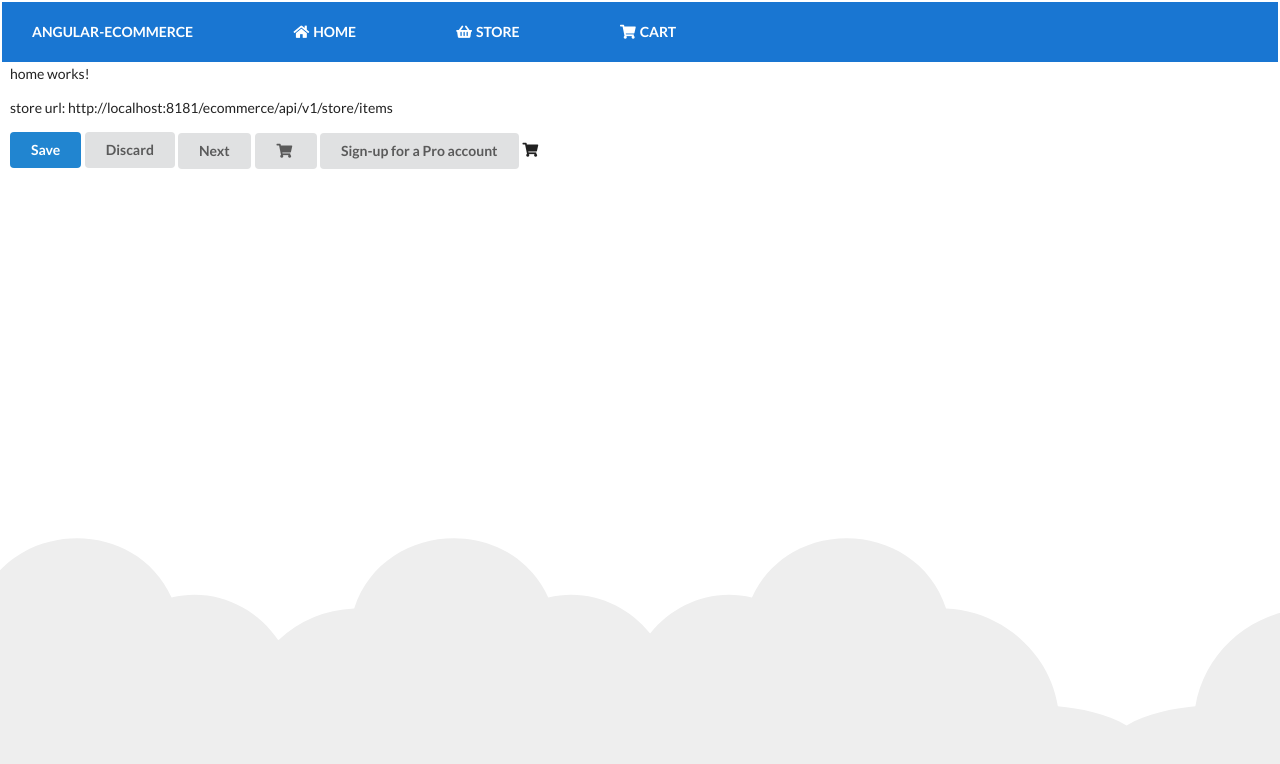
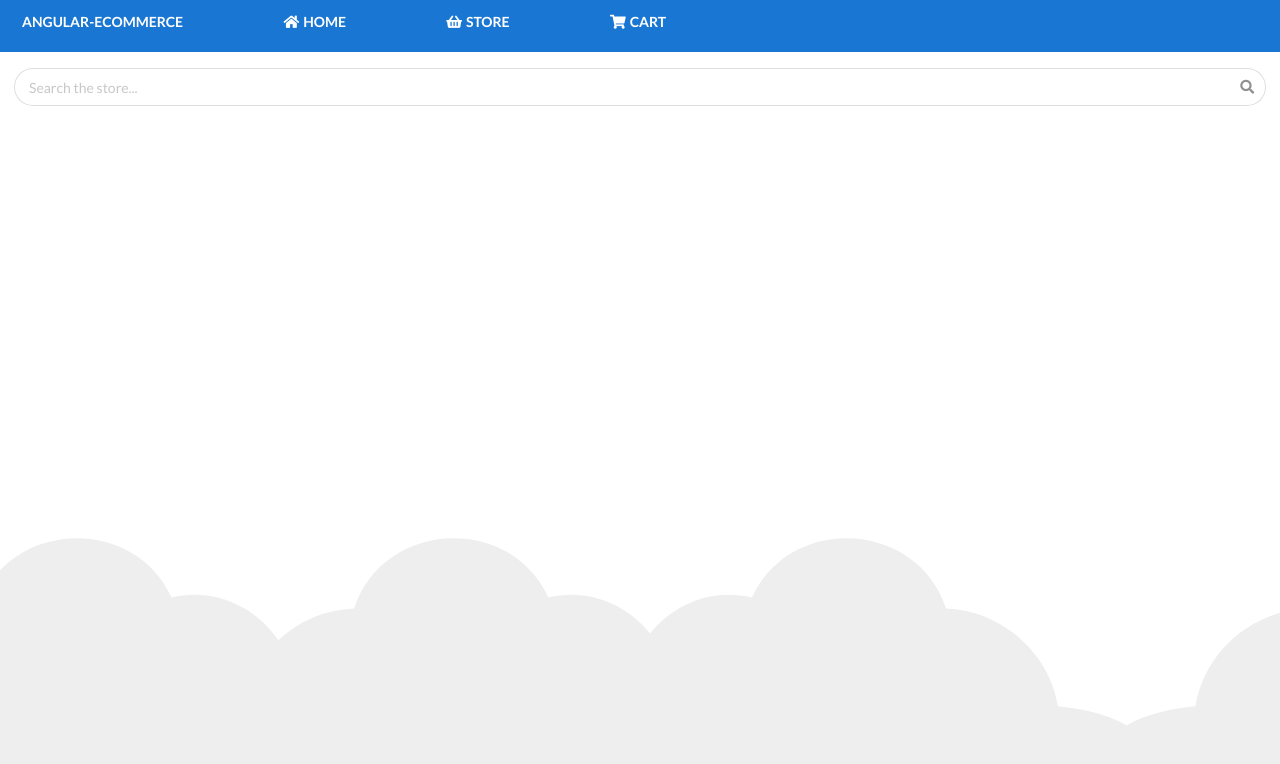
Before and after one commit to onelazyugy/angular-ecommerce-ui, an Angular app: page / in a window 1280 px wide. Shown: the top 764 px of the page. Built offline with nearby package versions, Linux system fonts and the light colour scheme.

Commit message:
clean up home page

```diff
--- a/src/app/app.component.html
+++ b/src/app/app.component.html
@@ -3,7 +3,7 @@
     <path id="Path_39" data-name="Path 39" d="M2379.709,863.793c10-93-77-171-168-149-52-114-225-105-264,15-75,3-140,59-152,133-30,2.83-66.725,9.829-93.5,26.25-26.771-16.421-63.5-23.42-93.5-26.25-12-74-77-130-152-133-39-120-212-129-264-15-54.084-13.075-106.753,9.173-138.488,48.9-31.734-39.726-84.4-61.974-138.487-48.9-52-114-225-105-264,15a162.027,162.027,0,0,0-103.147,43.044c-30.633-45.365-87.1-72.091-145.206-58.044-52-114-225-105-264,15-75,3-140,59-152,133-53,5-127,23-130,83-2,42,35,72,70,86,49,20,106,18,157,5a165.625,165.625,0,0,0,120,0c47,94,178,113,251,33,61.112,8.015,113.854-5.72,150.492-29.764a165.62,165.62,0,0,0,110.861-3.236c47,94,178,113,251,33,31.385,4.116,60.563,2.495,86.487-3.311,25.924,5.806,55.1,7.427,86.488,3.311,73,80,204,61,251-33a165.625,165.625,0,0,0,120,0c51,13,108,15,157-5a147.188,147.188,0,0,0,33.5-18.694,147.217,147.217,0,0,0,33.5,18.694c49,20,106,18,157,5a165.625,165.625,0,0,0,120,0c47,94,178,113,251,33C2446.709,1093.793,2554.709,922.793,2379.709,863.793Z" transform="translate(142.69 -634.312)" fill="#eee"/>
   </svg>
 
-  <div style="padding: 10px;">
+  <div>
     <!-- header component -->
     <app-toolbar></app-toolbar>
     <!-- routes -->
--- a/src/app/home/home.component.html
+++ b/src/app/home/home.component.html
@@ -1,29 +1,13 @@
-<p>home works!</p>
-<p>store url: {{storeUrl}}</p>
-<button class="ui primary button">
-    Save
-  </button>
-  <button class="ui button">
-    Discard
-  </button>
-
-
-  <div class="ui animated button" tabindex="0">
-    <div class="visible content">Next</div>
-    <div class="hidden content">
-      <i class="right arrow icon"></i>
+<div class="ui padded grid">
+  <div class="row">
+    <div class="column">
+      <div class="ui search">
+        <div class="ui icon input" style="width: 100%;">
+          <input class="prompt" type="text" placeholder="Search the store...">
+          <i class="search icon"></i>
+        </div>
+        <div class="results"></div>
+      </div>
     </div>
   </div>
-  <div class="ui vertical animated button" tabindex="0">
-    <div class="hidden content">Shop</div>
-    <div class="visible content">
-      <i class="shop icon"></i>
-    </div>
-  </div>
-  <div class="ui animated fade button" tabindex="0">
-    <div class="visible content">Sign-up for a Pro account</div>
-    <div class="hidden content">
-      $12.99 a month
-    </div>
-  </div>
-  <i class="shopping cart icon"></i>
+</div>
```
